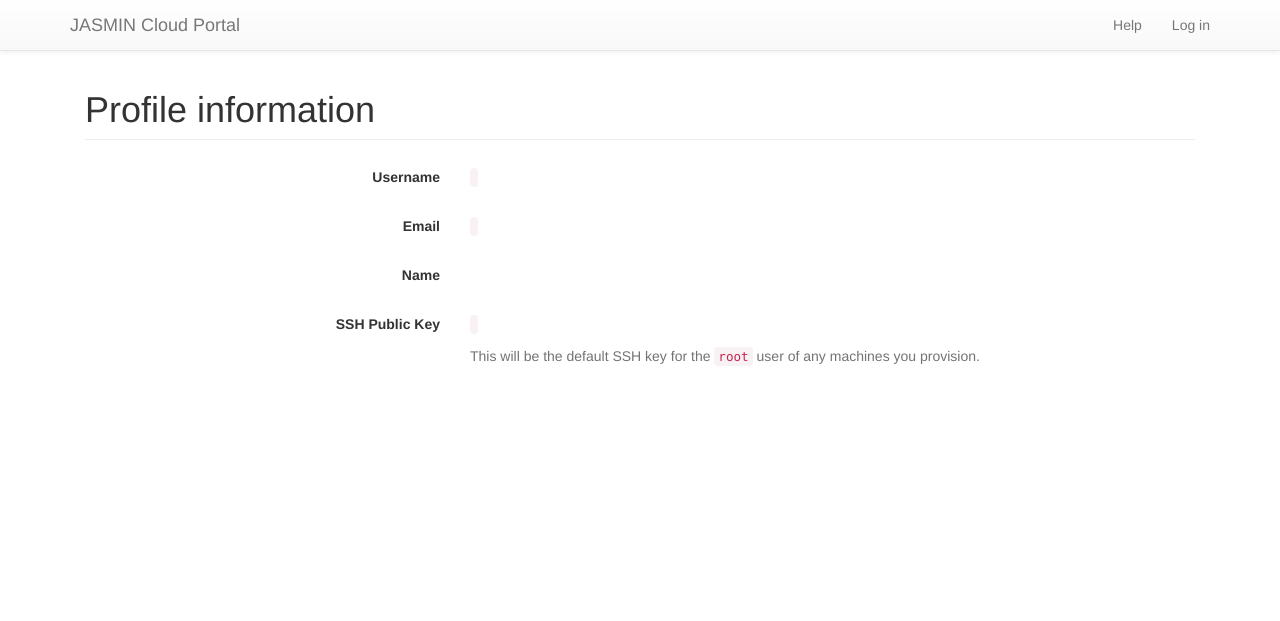
After one commit to azimuth-cloud/azimuth, a Python web app: template jasmin_portal/templates/profile.jinja2 in a window 1280 px wide. The commit adds this page. Shown: the top 621 px of the page. Run offline with Jinja, Linux system fonts and the light colour scheme; the template is opened without the code that fills it, so the values that code supplies are empty; some libraries are stand-ins or nearby versions.

Commit message:
Profile view complete

```diff
--- a/jasmin_portal/__init__.py
+++ b/jasmin_portal/__init__.py
@@ -57,10 +57,11 @@
     config.add_route('login',  '/login')
     config.add_route('logout', '/logout')
 
-    # Dashboard route
+    # User-specific routes
     config.add_route('dashboard', '/dashboard')
+    config.add_route('profile', '/profile')
 
-    # All other routes are org-specific
+    # Org-specific routes
     config.add_route('org_home',       '/{org}')
     config.add_route('catalogue',      '/{org}/catalogue')
     config.add_route('machines',       '/{org}/machines')
--- a/jasmin_portal/ldap.py
+++ b/jasmin_portal/ldap.py
@@ -129,7 +129,7 @@
         """
         self._conn.search(self._base_dn, str(self._filter),
                           search_scope = self._scope, attributes = self._attrs)
-        self._results = self._conn.entries
+        self._results = self._conn.entries or []
         return self
 
     def __iter__(self):
--- a/jasmin_portal/templates/dashboard.jinja2
+++ b/jasmin_portal/templates/dashboard.jinja2
@@ -7,6 +7,7 @@
 	<div class="panel panel-default">
 	    <h2 class="panel-heading">Available organisations</h2>
 
+	    {%- if machine_counts %}
     	    <div class="list-group">
     	        {%- for org, count in machine_counts.items() %}
     	            <a href="{{ request.route_url('machines', org = org) }}" class="list-group-item">
@@ -15,6 +16,9 @@
     	            </a>
     	        {%- endfor %}
     	    </div>
+        {%- else %}
+            <div class="panel-body">You do not belong to any organisations.</div>
+        {%- endif %}
 	</div>
 </div>
 {% endblock %}
--- a/jasmin_portal/templates/layout.jinja2
+++ b/jasmin_portal/templates/layout.jinja2
@@ -67,6 +67,7 @@
                                         {%- endfor %}
                                         <li role="separator" class="divider"></li>
                                         <li><a href="{{ request.route_url('dashboard') }}"><i class="fa fa-dashboard fa-fw"></i> Dashboard</a></li>
+                                        <li><a href="{{ request.route_url('profile') }}"><i class="fa fa-user fa-fw"></i> Profile</a></li>
                                         <li><a href="{{ request.route_url('logout') }}"><i class="fa fa-sign-out fa-fw"></i> Sign out</a></li>
                                     </ul>
                                 </li>
@@ -89,7 +90,7 @@
                     <h1 class="page-header">{{ self.pagetitle() }}</h1>
                 </div>
 
-                {%- if request.session.peek_flash('success') or request.session.peek_flash('error') %}
+                {%- if request.session.peek_flash('info') or request.session.peek_flash('success') or request.session.peek_flash('error') %}
                     <div class="row">
                         <div class="col-md-6 col-md-offset-3">
                             {%- for message in request.session.pop_flash('success') %}
@@ -102,6 +103,12 @@
                                 <div class="alert alert-danger alert-dismissible" role="alert">
                                     <button type="button" class="close" data-dismiss="alert" aria-label="Close"><span aria-hidden="true">&times;</span></button>
                                     <i class="fa fa-exclamation-circle"></i> <span>{{ message }}</span>
+                                </div>
+                            {%- endfor %}
+                            {%- for message in request.session.pop_flash('info') %}
+                                <div class="alert alert-info alert-dismissible" role="alert">
+                                    <button type="button" class="close" data-dismiss="alert" aria-label="Close"><span aria-hidden="true">&times;</span></button>
+                                    <i class="fa fa-info-circle"></i> <span>{{ message }}</span>
                                 </div>
                             {%- endfor %}
                         </div>
--- /dev/null
+++ b/jasmin_portal/templates/profile.jinja2
@@ -0,0 +1,34 @@
+{% extends "templates/layout.jinja2" %}
+
+{% block pagetitle %}Profile information{% endblock %}
+
+{% block content %}
+<div class="col-md-8 col-md-offset-2 form-horizontal">
+    <div class="form-group">
+        <label class="col-sm-3 control-label">Username</label>
+        <div class="col-sm-9">
+            <p class="form-control-static"><code>{{ user.userid }}</code></p>
+        </div>
+    </div>
+    <div class="form-group">
+        <label class="col-sm-3 control-label">Email</label>
+        <div class="col-sm-9">
+            <p class="form-control-static"><code>{{ user.email }}</code></p>
+        </div>
+    </div>
+    <div class="form-group">
+        <label class="col-sm-3 control-label">Name</label>
+        <div class="col-sm-9">
+            <p class="form-control-static">{{ user.full_name }}</p>
+        </div>
+    </div>
+    <div class="form-group">
+        <label class="col-sm-3 control-label">SSH Public Key</label>
+        <div class="col-sm-9">
+            <!-- We use an inline style here since the behaviour we want really IS specific to this element -->
+            <p class="form-control-static" style="word-wrap: break-word;"><code>{{ user.ssh_key }}</code></p>
+            <span class="help-block">This will be the default SSH key for the <code>root</code> user of any machines you provision.</span>
+        </div>
+    </div>
+</div>
+{% endblock %}
```
Also changed, not shown: jasmin_portal/identity.py (+22 -10 lines), jasmin_portal/util.py (added, +38 -0 lines), jasmin_portal/views.py (+8 -0 lines), 1 other file. Lines whose indentation alone changed are shown as unchanged.
